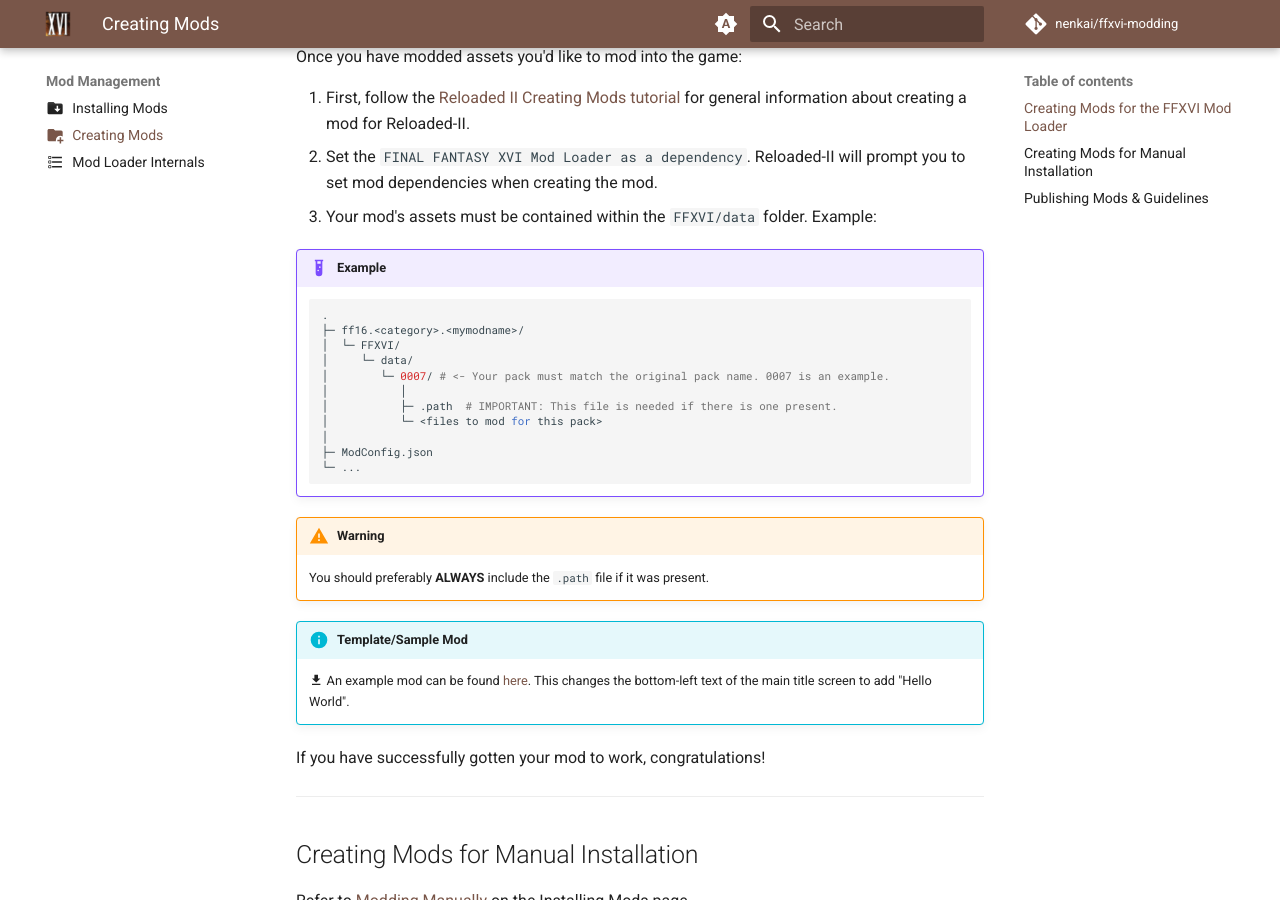
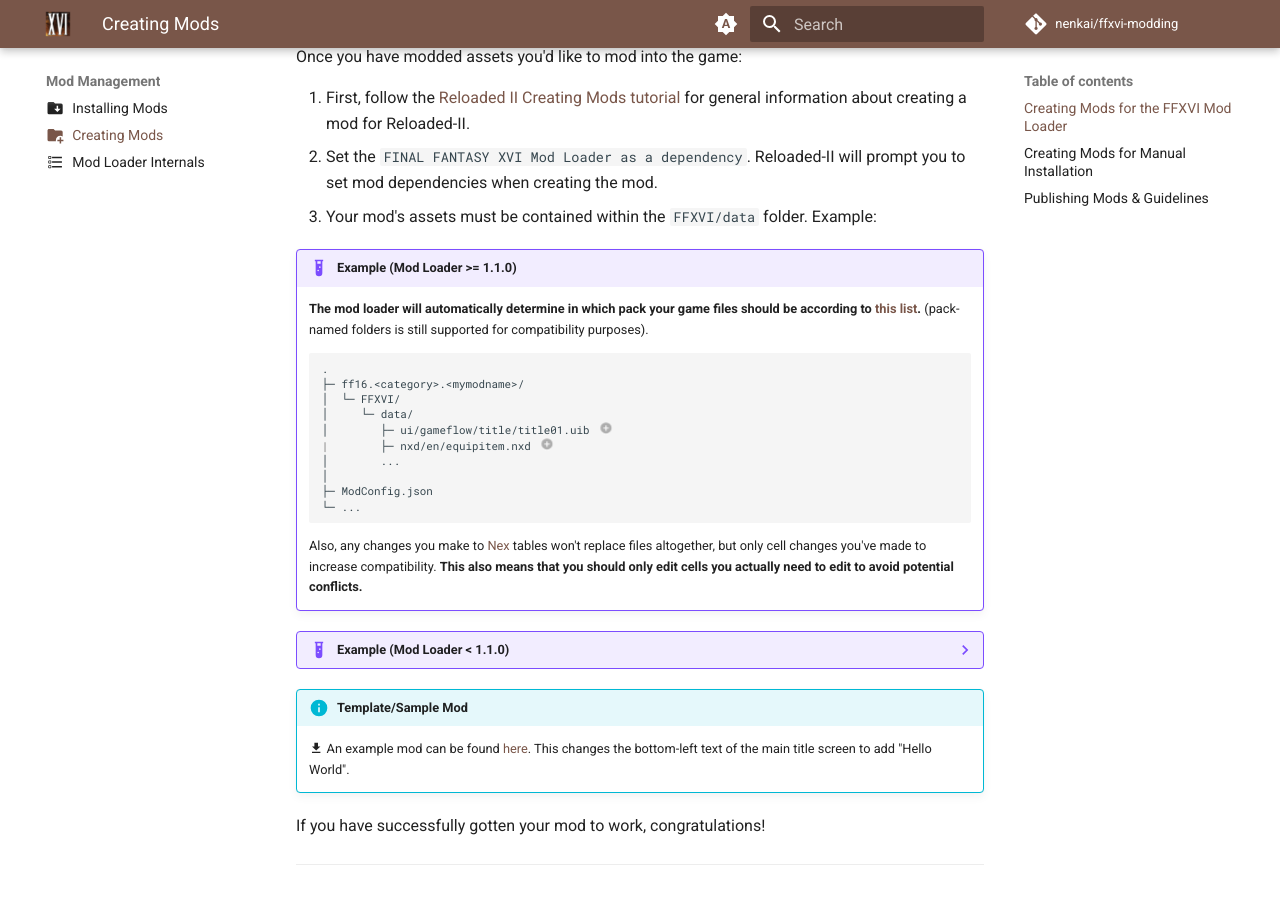
Before and after one commit to Nenkai/ffxvi-modding, an MkDocs documentation site: the page built from docs/modding/creating_mods.md, in a window 1280 px wide and 900 px high, scrolled down 235 px. Built offline with MkDocs 1.6.1 and Material for MkDocs 9.7.7, drawn with Linux system fonts in a browser that asks for light colours; comment, search, counter and statistics services are not loaded.

Commit message:
Update mod loader internals & creative mods pages

````diff
--- a/docs/modding/creating_mods.md
+++ b/docs/modding/creating_mods.md
@@ -12,23 +12,41 @@
 2. Set the `FINAL FANTASY XVI Mod Loader as a dependency`. Reloaded-II will prompt you to set mod dependencies when creating the mod.
 3. Your mod's assets must be contained within the `FFXVI/data` folder. Example:
 
-!!! example
+!!! example "Example (Mod Loader >= 1.1.0)"
+
+    **The mod loader will automatically determine in which pack your game files should be according to [this list](../resources/asset_paths.md).** (pack-named folders is still supported for compatibility purposes).
+
+    ```{ .sh .no-copy .annotate }
+    .
+    ├─ ff16.<category>.<mymodname>/
+    │  └─ FFXVI/
+    │     └─ data/
+    │        ├─ ui/gameflow/title/title01.uib # (1)!
+    |        ├─ nxd/en/equipitem.nxd # (2)!
+    │        ...
+    │
+    ├─ ModConfig.json
+    └─ ...
+    ```
+
+    1.  This will go in pack `0028`.
+
+    2.  A sub-folder with a locale name will appropriately put it in the correct locale pack. `nxd/en/equipitem.nxd` will translate to pack `0007.en` and put `nxd/equipitem.nxd` inside it.
+
+    Also, any changes you make to [Nex](../tutorials/nex/nxd_editing.md) tables won't replace files altogether, but only cell changes you've made to increase compatibility. **This also means that you should only edit cells you actually need to edit to avoid potential conflicts.**
+
+??? example "Example (Mod Loader < 1.1.0)"
     ```{ .sh .no-copy }
     .
     ├─ ff16.<category>.<mymodname>/
     │  └─ FFXVI/
     │     └─ data/
     │        └─ 0007/ # <- Your pack must match the original pack name. 0007 is an example.
-    │           │
-    │           ├─ .path  # IMPORTANT: This file is needed if there is one present.
     │           └─ <files to mod for this pack>
     │
     ├─ ModConfig.json
     └─ ...
     ```
-
-!!! warning
-    You should preferably **ALWAYS** include the `.path` file if it was present.
 
 !!! info "Template/Sample Mod"
     :material-download: An example mod can be found [here](https://github.com/Nenkai/ff16.utility.modloader/releases/download/1.0.1/ff16.template.helloworld.zip). This changes the bottom-left text of the main title screen to add "Hello World".
````
Also changed, not shown: docs/modding/mod_loader.md (+8 -8 lines).
